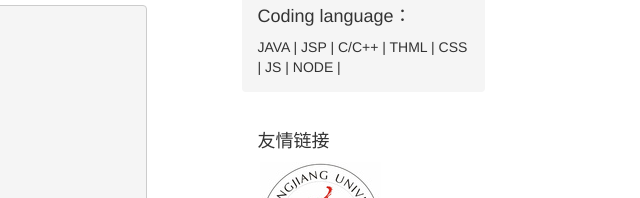
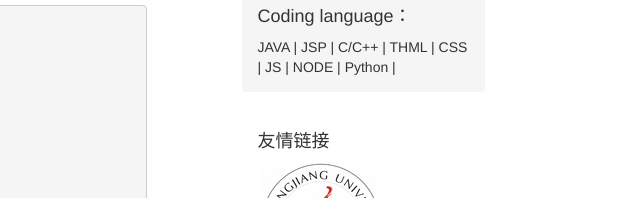
Before and after one commit to CHINESEALAN/CHINESEALAN.github.io, a plain HTML site: page index.html in a window 1280 px wide. Shown: the part 344-542 px from the top of the page, 640-1280 px from the left. Drawn offline with nearby package versions, Linux system fonts and the light colour scheme.

Commit message:
add index.html

```diff
--- a/index.html
+++ b/index.html
@@ -167,7 +167,7 @@
               徐承彪，黑大电子工程系物联网工程专业。致力前端、数据可视化、Node等领域
             </p>
             <h4>Coding language：</h4>
-            <p>JAVA | JSP | C/C++ | THML | CSS | JS | NODE |</p>
+            <p>JAVA | JSP | C/C++ | THML | CSS | JS | NODE | Python |</p>
           </div>
 
           <div class="sidebar-module">
```
